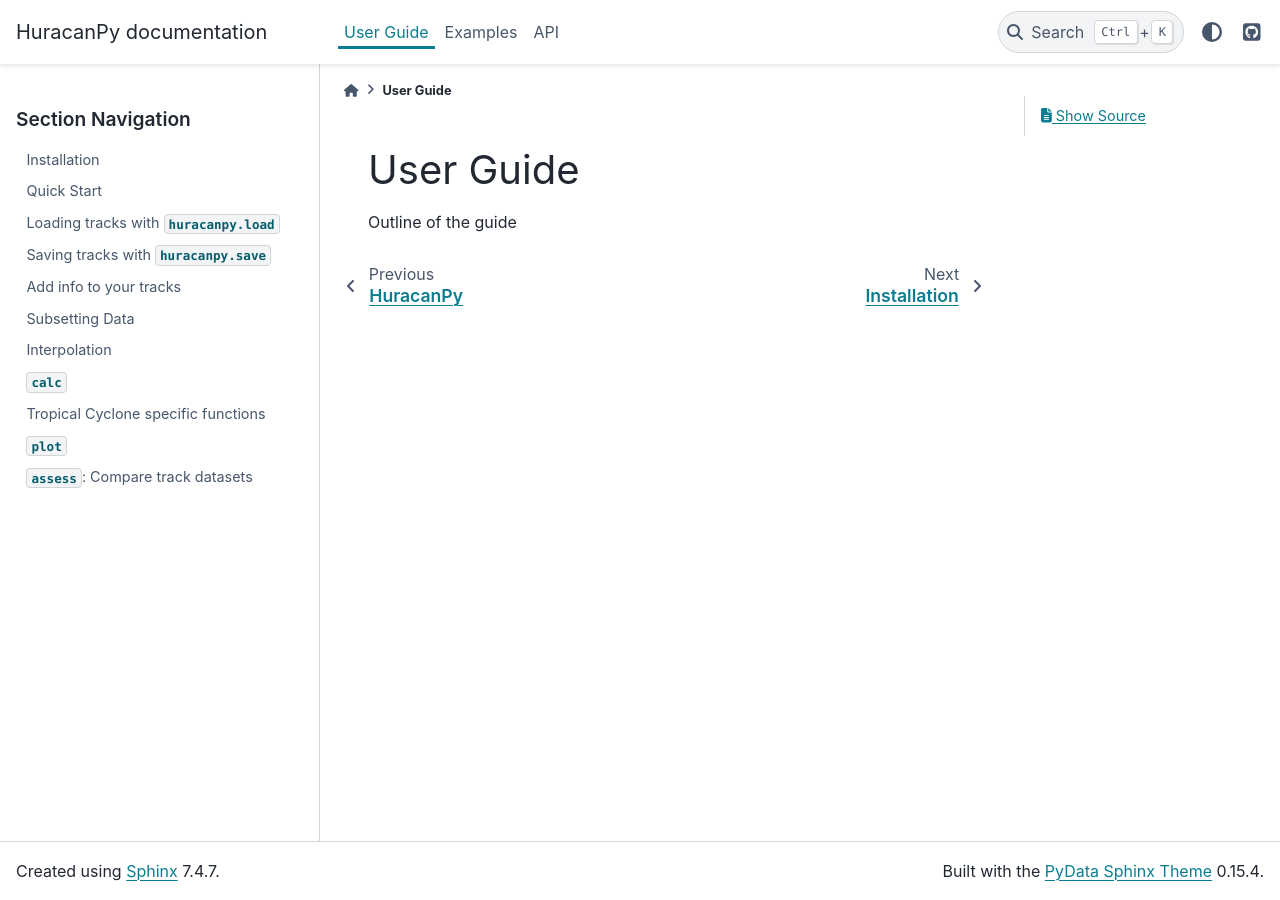
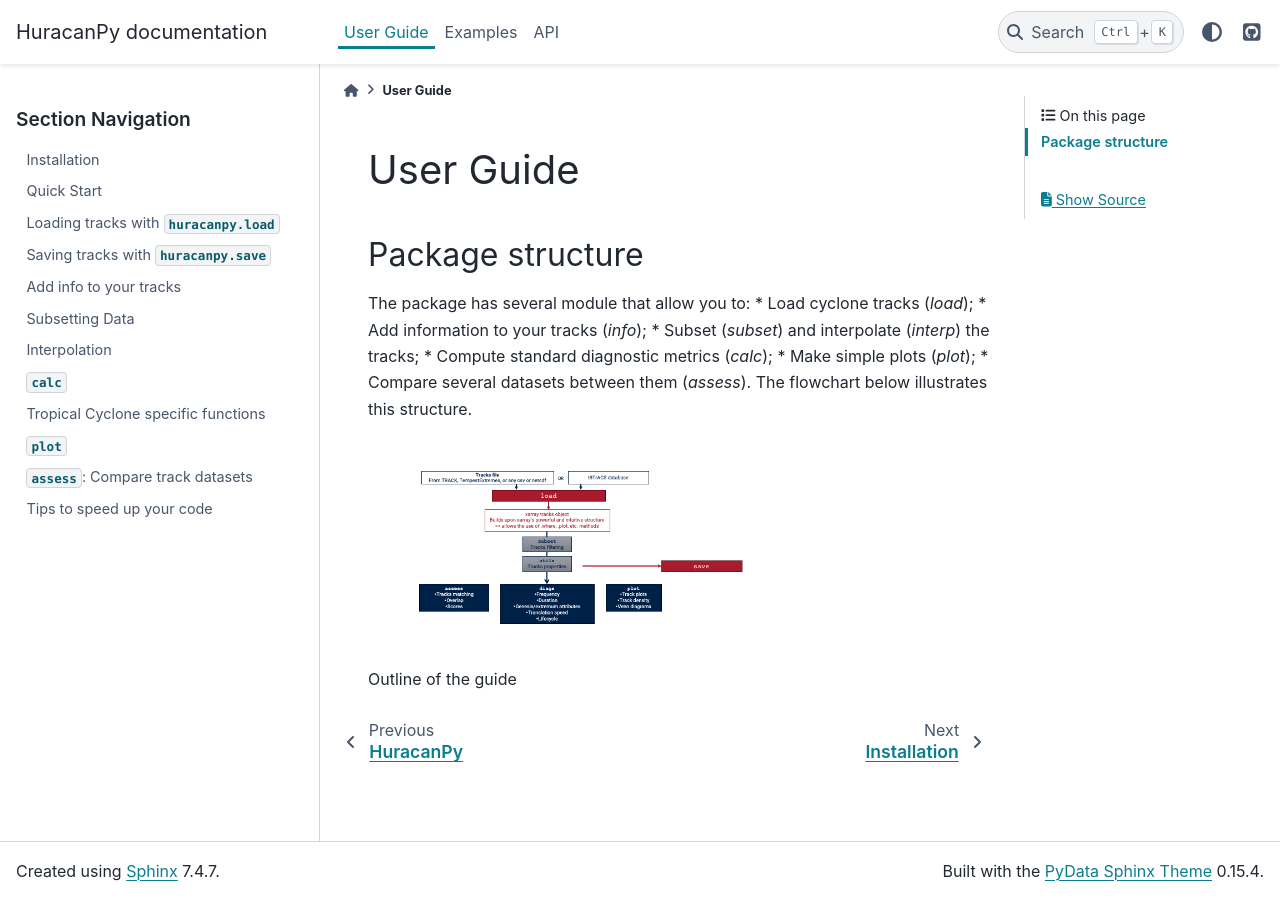
Before and after one commit to Huracan-project/huracanpy, a Sphinx documentation site: the page built from docs/user_guide/index.rst, in a window 1280 px wide. Built offline with Sphinx 7.4.7 and the PyData theme 0.15.4, drawn with Linux system fonts in a browser that asks for light colours; pages that are not in the unit, such as notebooks, are missing from menus.

Commit message:
Create tips for speed doc page

```diff
--- a/docs/user_guide/index.rst
+++ b/docs/user_guide/index.rst
@@ -1,5 +1,23 @@
+==========
 User Guide
 ==========
+
+Package structure
+-----------------
+
+The package has several module that allow you to:
+* Load cyclone tracks (`load`);
+* Add information to your tracks (`info`);
+* Subset (`subset`) and interpolate (`interp`) the tracks;
+* Compute standard diagnostic metrics  (`calc`);
+* Make simple plots (`plot`);
+* Compare several datasets between them (`assess`).
+The flowchart below illustrates this structure.
+
+.. image:: ../images/package_structure_flowchart/flowchart.png
+  :width: 400
+  :alt: Alternative text
+
 
 Outline of the guide
 
@@ -18,3 +36,4 @@ Outline of the guide
     tc
     plot
     assess
+    speed
```
Also changed, not shown: docs/user_guide/speed.ipynb (added).
